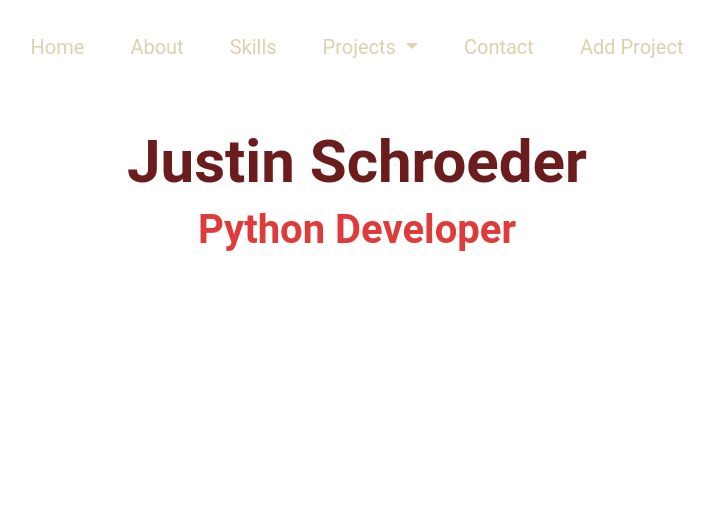
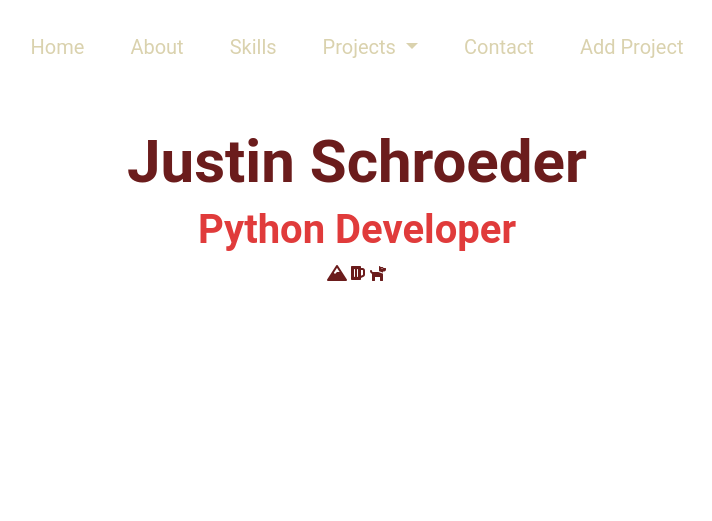
Before and after one commit to justinschroeder/Personal-Website-Flask-App, a Flask app: page / in a window 1280 px wide. Shown: the top 521 px of the page, without its empty margins (283-995 px from the left). Run offline with Flask 2, Linux system fonts and the light colour scheme; data comes from the database, SQL or seed files in the repository.

Commit message:
added styling

```diff
--- a/templates/index.html
+++ b/templates/index.html
@@ -3,6 +3,9 @@
         <section class="header">
             <h1>Justin Schroeder</h1>
             <h2>Python Developer</h2>
+            <i class="fas fa-mountain"></i>
+            <i class="fas fa-beer"></i>
+            <i class="fas fa-dog"></i>
             <!-- <img src="/static/img/my_headshot.jpg" alt="Headshot of myself"> -->
         </section>
         <a href="{{ url_for('about') }}" style="text-decoration: none;">
```
